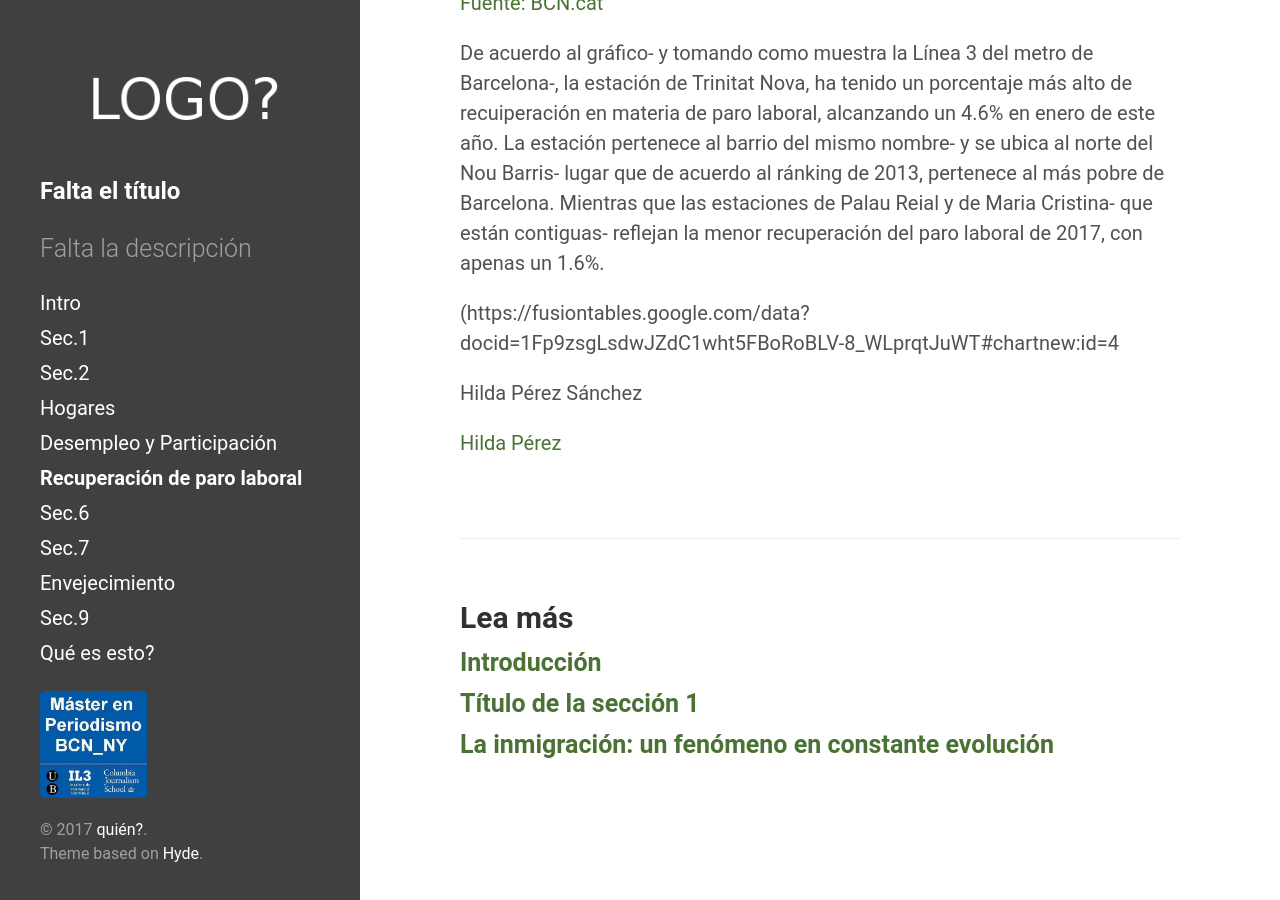
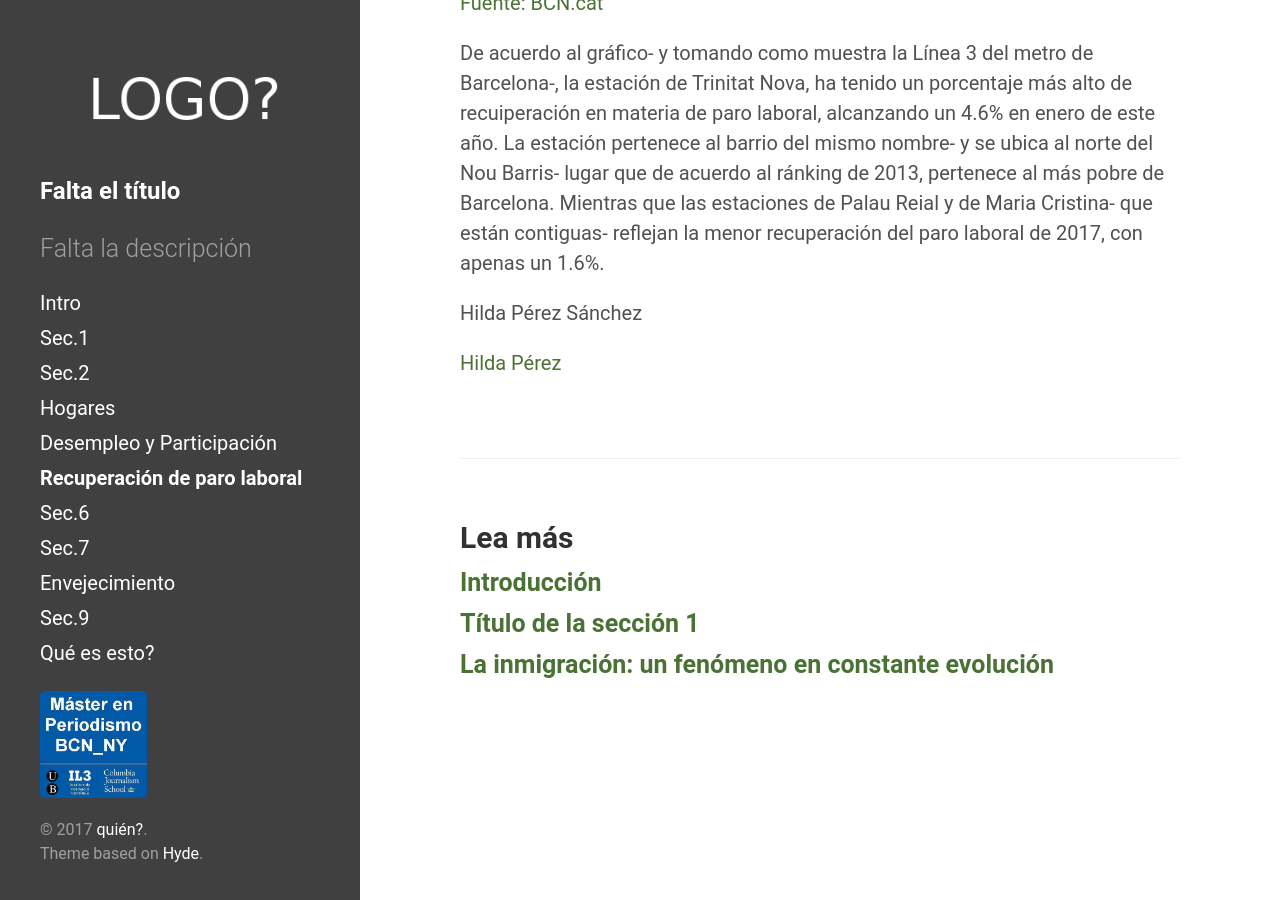
Before and after one commit to mper-bcn-ny/2017-metro, a Jekyll site: the page built from _posts/2017-02-16-seccion_5.md, in a window 1280 px wide and 900 px high, scrolled down 840 px. Built offline with Jekyll 4.4.1, drawn with Linux system fonts in a browser that asks for light colours; part of the change alters nothing that is shown.

Commit message:
Update 2017-02-16-seccion_5.md

```diff
--- a/_posts/2017-02-16-seccion_5.md
+++ b/_posts/2017-02-16-seccion_5.md
@@ -18,8 +18,6 @@ Recuperación laboral de primer mes de 2012-2017
  De acuerdo al gráfico- y tomando como muestra la Línea 3 del metro de Barcelona-, la estación de Trinitat Nova, ha tenido un porcentaje más alto de recuiperación en materia de paro laboral, alcanzando un 4.6% en enero de este año. La estación pertenece al barrio del mismo nombre- y se ubica al norte del Nou Barris- lugar que de acuerdo al ránking de 2013, pertenece al más pobre de Barcelona.
  Mientras que las estaciones de Palau Reial y de Maria Cristina- que están contiguas- reflejan la menor recuperación del paro laboral de 2017, con apenas un 1.6%.
 
- (https://fusiontables.google.com/data?docid=1Fp9zsgLsdwJZdC1wht5FBoRoBLV-8_WLprqtJuWT#chartnew:id=4
-
 
  Hilda Pérez Sánchez
 
```
